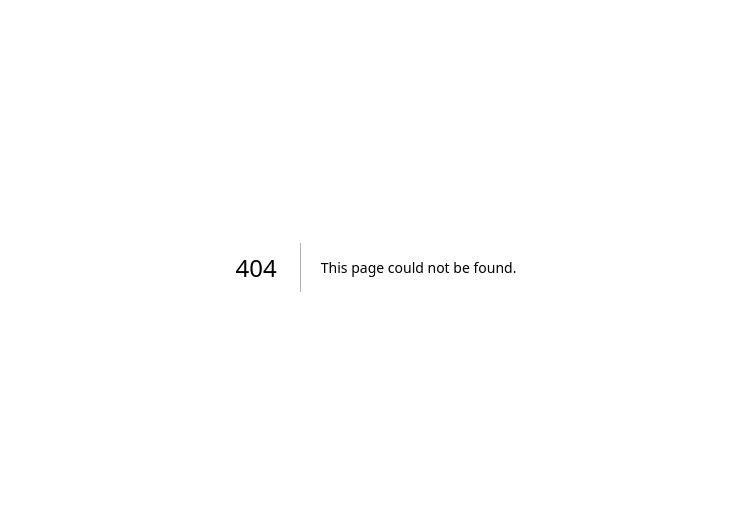
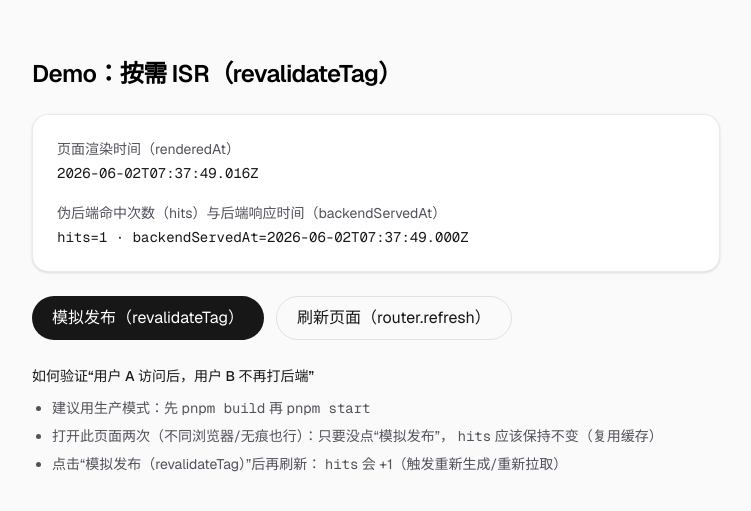
Before and after one commit to wgbx/for-next, a Next.js app: page /demo-shop in a window 1280 px wide. Before the commit this address had no page. Shown: the part 133-644 px from the top of the page, without its empty margins (264-1015 px from the left). Built offline with nearby package versions, Linux system fonts and the light colour scheme.

Commit message:
Add demo backend and publish API, along with demo shop page and controls

```diff
--- /dev/null
+++ b/app/api/demo-backend/route.ts
@@ -0,0 +1,27 @@
+import { NextResponse } from "next/server";
+
+declare global {
+  // eslint-disable-next-line no-var
+  var __demoBackendHits: number | undefined;
+}
+
+function getHitsStore() {
+  if (globalThis.__demoBackendHits == null) globalThis.__demoBackendHits = 0;
+  return {
+    get: () => globalThis.__demoBackendHits ?? 0,
+    inc: () => {
+      globalThis.__demoBackendHits = (globalThis.__demoBackendHits ?? 0) + 1;
+      return globalThis.__demoBackendHits;
+    },
+  };
+}
+
+export async function GET() {
+  const store = getHitsStore();
+  const hits = store.inc();
+
+  return NextResponse.json({
+    hits,
+    backendServedAt: new Date().toISOString(),
+  });
+}
--- /dev/null
+++ b/app/api/demo-publish/route.ts
@@ -0,0 +1,11 @@
+import { revalidateTag } from "next/cache";
+import { NextResponse } from "next/server";
+
+export async function POST() {
+  revalidateTag("demo:shop-home", "default");
+  return NextResponse.json({
+    ok: true,
+    revalidatedTag: "demo:shop-home",
+    publishedAt: new Date().toISOString(),
+  });
+}
--- /dev/null
+++ b/app/demo-shop/PublishControls.tsx
@@ -0,0 +1,54 @@
+"use client";
+
+import { useRouter } from "next/navigation";
+import { useState } from "react";
+
+export function PublishControls() {
+  const router = useRouter();
+  const [publishing, setPublishing] = useState(false);
+  const [lastResult, setLastResult] = useState<string>("");
+
+  async function publish() {
+    setPublishing(true);
+    setLastResult("");
+    try {
+      const res = await fetch("/api/demo-publish", { method: "POST" });
+      const json = (await res.json()) as { publishedAt?: string };
+      setLastResult(
+        res.ok
+          ? `已触发 revalidateTag：${json.publishedAt ?? ""}`
+          : `失败：HTTP ${res.status}`
+      );
+    } catch (e) {
+      setLastResult(`失败：${e instanceof Error ? e.message : String(e)}`);
+    } finally {
+      setPublishing(false);
+      router.refresh();
+    }
+  }
+
+  return (
+    <div className="flex flex-col gap-3 sm:flex-row sm:items-center">
+      <button
+        type="button"
+        onClick={publish}
+        disabled={publishing}
+        className="inline-flex h-11 items-center justify-center rounded-full bg-foreground px-5 text-background transition-colors disabled:opacity-60"
+      >
+        {publishing ? "发布中…" : "模拟发布（revalidateTag）"}
+      </button>
+      <button
+        type="button"
+        onClick={() => router.refresh()}
+        className="inline-flex h-11 items-center justify-center rounded-full border border-solid border-black/[.10] px-5 transition-colors hover:bg-black/[.04] dark:border-white/[.18] dark:hover:bg-[#1a1a1a]"
+      >
+        刷新页面（router.refresh）
+      </button>
+      {lastResult ? (
+        <div className="text-sm text-zinc-600 dark:text-zinc-400">
+          {lastResult}
+        </div>
+      ) : null}
+    </div>
+  );
+}
--- /dev/null
+++ b/app/demo-shop/page.tsx
@@ -0,0 +1,72 @@
+import { PublishControls } from "./PublishControls";
+
+type BackendPayload = {
+  hits: number;
+  backendServedAt: string;
+};
+
+async function getShopHomeData(): Promise<BackendPayload> {
+  const res = await fetch("http://localhost:3000/api/demo-backend", {
+    // 关键：给这份数据打 tag，后续用 revalidateTag 精确失效。
+    next: { tags: ["demo:shop-home"] },
+  });
+
+  if (!res.ok) {
+    throw new Error(`demo-backend failed: HTTP ${res.status}`);
+  }
+
+  return (await res.json()) as BackendPayload;
+}
+
+export default async function DemoShopHomePage() {
+  const data = await getShopHomeData();
+  const renderedAt = new Date().toISOString();
+
+  return (
+    <div className="flex flex-col flex-1 items-center justify-center bg-zinc-50 font-sans dark:bg-black">
+      <main className="flex w-full max-w-3xl flex-col gap-6 px-6 py-16 sm:px-10">
+        <h1 className="text-2xl font-semibold tracking-tight text-black dark:text-zinc-50">
+          Demo：按需 ISR（revalidateTag）
+        </h1>
+
+        <div className="rounded-2xl border border-black/[.08] bg-white p-6 shadow-sm dark:border-white/[.14] dark:bg-black">
+          <div className="text-sm text-zinc-600 dark:text-zinc-400">
+            页面渲染时间（renderedAt）
+          </div>
+          <div className="mt-1 font-mono text-sm text-zinc-900 dark:text-zinc-50">
+            {renderedAt}
+          </div>
+
+          <div className="mt-5 text-sm text-zinc-600 dark:text-zinc-400">
+            伪后端命中次数（hits）与后端响应时间（backendServedAt）
+          </div>
+          <div className="mt-1 font-mono text-sm text-zinc-900 dark:text-zinc-50">
+            hits={data.hits} · backendServedAt={data.backendServedAt}
+          </div>
+        </div>
+
+        <PublishControls />
+
+        <div className="text-sm leading-6 text-zinc-600 dark:text-zinc-400">
+          <div className="font-medium text-zinc-900 dark:text-zinc-50">
+            如何验证“用户 A 访问后，用户 B 不再打后端”
+          </div>
+          <ul className="mt-2 list-disc space-y-1 pl-5">
+            <li>
+              建议用生产模式：先 <span className="font-mono">pnpm build</span>{" "}
+              再 <span className="font-mono">pnpm start</span>
+            </li>
+            <li>
+              打开此页面两次（不同浏览器/无痕也行）：只要没点“模拟发布”，{" "}
+              <span className="font-mono">hits</span> 应该保持不变（复用缓存）
+            </li>
+            <li>
+              点击“模拟发布（revalidateTag）”后再刷新：{" "}
+              <span className="font-mono">hits</span> 会 +1（触发重新生成/重新拉取）
+            </li>
+          </ul>
+        </div>
+      </main>
+    </div>
+  );
+}
```
